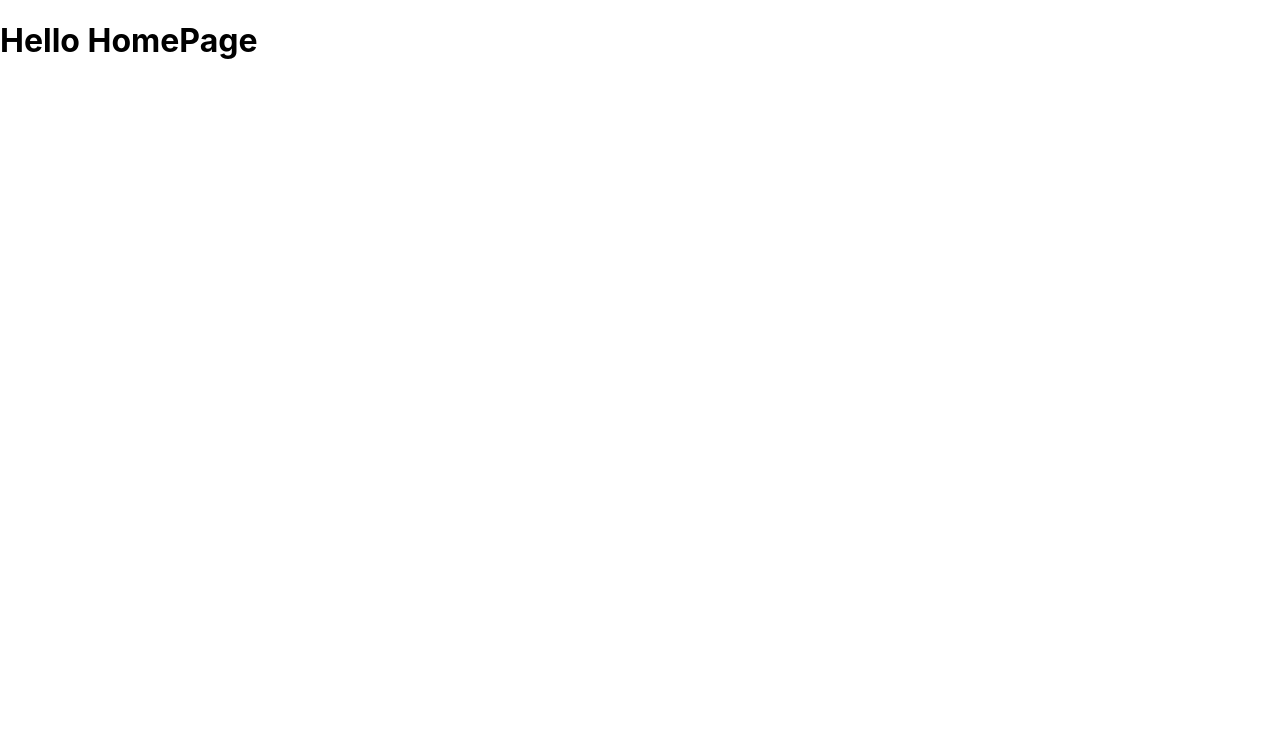
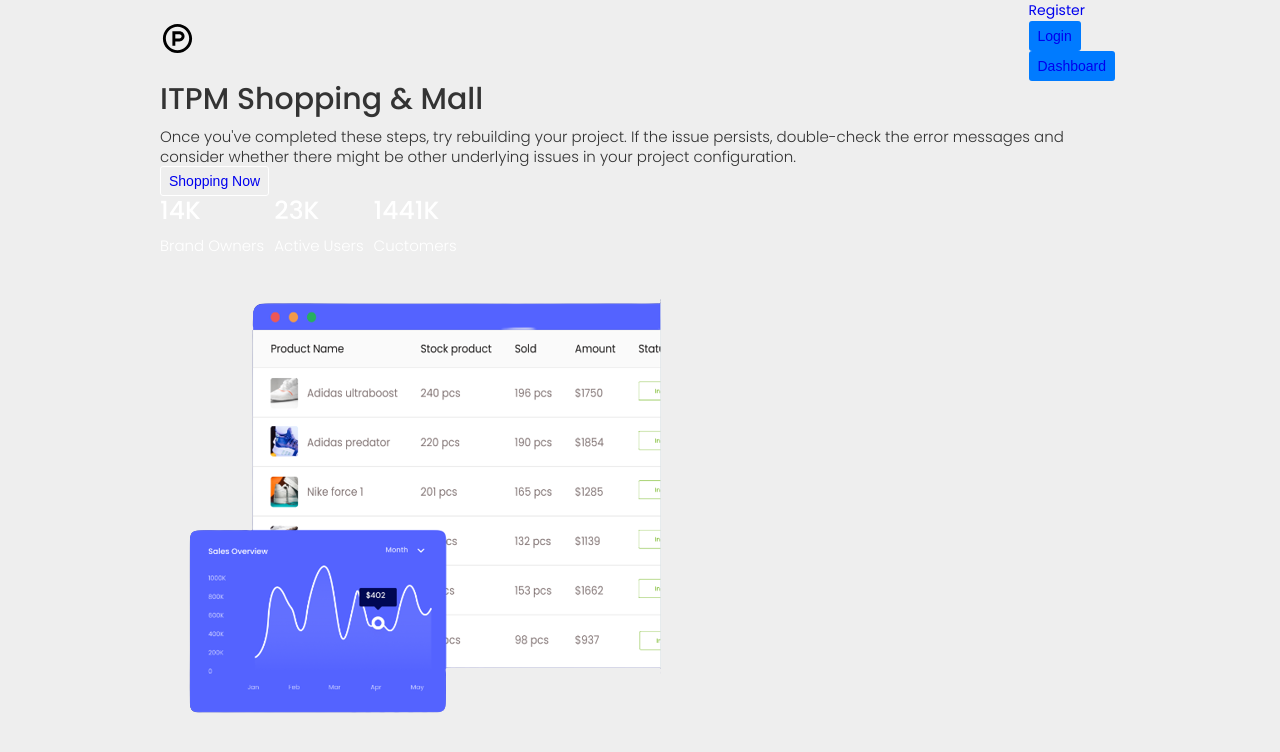
Before and after one commit to TroubleKavindu24/ShoppingMall, a React (Create React App) app in the folder frontend/: page / in a window 1280 px wide. Shown: the top 752 px of the page. Built offline with nearby package versions, Linux system fonts and the light colour scheme.

Commit message:
Home page setup

```diff
--- a/frontend/package.json
+++ b/frontend/package.json
@@ -7,8 +7,10 @@
     "@testing-library/jest-dom": "^5.17.0",
     "@testing-library/react": "^13.4.0",
     "@testing-library/user-event": "^13.5.0",
+    "node-sass": "^7.0.3",
     "react": "^18.2.0",
     "react-dom": "^18.2.0",
+    "react-icons": "^5.0.1",
     "react-redux": "^9.1.0",
     "react-router-dom": "^6.22.3",
     "react-scripts": "5.0.1",
@@ -37,5 +39,8 @@
       "last 1 firefox version",
       "last 1 safari version"
     ]
+  },
+  "devDependencies": {
+    "sass": "^1.72.0"
   }
 }
--- a/frontend/src/index.css
+++ b/frontend/src/index.css
@@ -1,13 +1,499 @@
-body {
-  margin: 0;
-  font-family: -apple-system, BlinkMacSystemFont, 'Segoe UI', 'Roboto', 'Oxygen',
-    'Ubuntu', 'Cantarell', 'Fira Sans', 'Droid Sans', 'Helvetica Neue',
-    sans-serif;
-  -webkit-font-smoothing: antialiased;
-  -moz-osx-font-smoothing: grayscale;
+@import url("https://fonts.googleapis.com/css2?family=Poppins:wght@100;200;300;400;500;600;700;800;900&display=swap");
+
+:root {
+  --nav-width: 68px;
+  --header-height: 45px;
+
+  --font-family: "Poppins", sans-serif;
+  --dark-blue: #0a1930;
+  --light-blue: #1f93ff;
+
+  --color-white: #fff;
+  --color-dark: #333;
+
+  --color-grey: #eee;
+  --box-shadow: 0 5px 15px rgba(0, 0, 0, 0.1);
+
+  --color-purple: #9d0191;
+  --color-orange: #ff7722;
+
+  --color-primary: #007bff;
+  --color-success: #28a745;
+  --color-danger: orangered;
 }
 
-code {
-  font-family: source-code-pro, Menlo, Monaco, Consolas, 'Courier New',
-    monospace;
+* {
+  margin: 0;
+  padding: 0;
+  box-sizing: border-box;
+  scroll-behavior: smooth;
 }
+
+html {
+  font-size: 10px;
+}
+
+body {
+  font-family: var(--font-family);
+  background: #eee;
+}
+
+section {
+  width: 100%;
+  padding: 4rem 0;
+}
+
+.container {
+  max-width: 1000px;
+  margin: 0 auto;
+  padding: 0 20px;
+}
+
+.--pad {
+  max-width: 100%;
+  margin: 0 auto;
+  padding: 0 20px;
+}
+
+.header {
+  padding-top: 2rem;
+}
+
+/* UTILITY CLASSES */
+
+/* Flex */
+.--flex-center {
+  display: flex;
+  justify-content: center;
+  align-items: center;
+}
+.--flex-start {
+  display: flex;
+  justify-content: flex-start;
+  align-items: flex-start;
+}
+.--flex-end {
+  display: flex;
+  justify-content: flex-end;
+  align-items: center;
+}
+.--flex-between {
+  display: flex;
+  justify-content: space-between;
+  align-items: center;
+}
+
+.--dir-column {
+  flex-direction: column;
+}
+
+.--flex-dir-column {
+  display: flex;
+}
+
+.--align-center {
+  display: flex;
+  align-items: center;
+}
+
+.--100vh {
+  height: 100vh;
+}
+
+.--mh-100vh {
+  min-height: 100vh;
+}
+
+/* Grid */
+.--grid-15 {
+  display: grid;
+  grid-template-columns: repeat(auto-fit, minmax(15rem, 1fr));
+  row-gap: 1rem;
+  column-gap: 1rem;
+}
+.--grid-25 {
+  display: grid;
+  grid-template-columns: repeat(auto-fit, minmax(24rem, 1fr));
+  row-gap: 1rem;
+  column-gap: 1rem;
+}
+
+/* Center All */
+.--center-all {
+  display: flex;
+  justify-content: center;
+  align-items: center;
+  flex-direction: column;
+  width: 100%;
+  margin: auto;
+  text-align: center;
+}
+
+/* Heading */
+h1,
+h2,
+h3,
+h4 {
+  font-weight: 500;
+  line-height: 1.2;
+  color: var(--color-dark);
+  margin-bottom: 1rem;
+}
+h1 {
+  font-size: 4rem;
+}
+h2 {
+  font-size: 3rem;
+}
+h3 {
+  font-size: 2.5rem;
+}
+h4 {
+  font-size: 2rem;
+}
+
+p {
+  font-size: 1.5rem;
+  font-weight: 300;
+  line-height: 1.3;
+  color: var(--color-dark);
+}
+.--text-xl {
+  font-size: 4.5rem;
+}
+.--text-lg {
+  font-size: 4rem;
+}
+
+.--text-md {
+  font-size: 3rem;
+}
+
+.--text-sm {
+  font-size: 1.2rem;
+  font-weight: 300;
+}
+
+.--text-p {
+  font-size: 1.5rem;
+  font-weight: 300;
+  line-height: 1.3;
+  color: var(--color-dark);
+}
+
+.--fw-bold {
+  font-weight: 600;
+}
+.--fw-thin {
+  font-weight: 200;
+}
+
+/* Text Color */
+.--text-light {
+  color: #fff;
+}
+
+.--color-primary {
+  color: #007bff;
+}
+.--color-danger {
+  color: orangered;
+}
+.--color-success {
+  color: #28a745;
+}
+
+.--color-white {
+  color: #fff;
+}
+.--color-dark {
+  color: #333;
+}
+
+/* Center Text */
+.--text-center {
+  text-align: center;
+}
+
+/* Card */
+.--card {
+  border: 1px solid transparent;
+  border-radius: 5px;
+  box-shadow: var(--box-shadow);
+  overflow: hidden;
+}
+
+/* Margin */
+.--m {
+  margin: 1rem;
+}
+.--ml {
+  margin-left: 1rem;
+}
+.--mr {
+  margin-right: 1rem;
+}
+
+.--mb {
+  margin-bottom: 1rem;
+}
+.--mt {
+  margin-top: 1rem;
+}
+
+.--my {
+  margin: 1rem 0;
+}
+.--mx {
+  margin: 0 1rem;
+}
+
+.--m2 {
+  margin: 2rem;
+}
+
+.--ml2 {
+  margin-left: 2rem;
+}
+.--mr2 {
+  margin-right: 2rem;
+}
+
+.--mb2 {
+  margin-bottom: 2rem;
+}
+
+.--my2 {
+  margin: 2rem 0;
+}
+
+.--mx2 {
+  margin: 0 2rem;
+}
+
+/* Padding */
+.--p {
+  padding: 1rem;
+}
+.--p2 {
+  padding: 2rem;
+}
+.--py {
+  padding: 1rem 0;
+}
+.--py2 {
+  padding: 2rem 0;
+}
+.--px {
+  padding: 0 1rem;
+}
+.--px2 {
+  padding: 0 2rem;
+}
+
+.--btn {
+  font-size: 1.6rem;
+  font-weight: 400;
+  padding: 6px 8px;
+  margin: 0 5px 0 0;
+  border: 1px solid transparent;
+  border-radius: 3px;
+  cursor: pointer;
+  display: flex;
+  justify-content: center;
+  align-items: center;
+  transition: all 0.3s;
+}
+
+.--btn:hover {
+  transform: translateY(-2px);
+}
+
+.--btn-lg {
+  padding: 8px 10px;
+}
+
+.--btn-block {
+  width: 100%;
+}
+
+.--btn-primary {
+  color: #fff;
+  background: #007bff;
+}
+.--btn-secondary {
+  color: #fff;
+  border: 1px solid #fff;
+  background: transparent;
+}
+.--btn-danger {
+  color: #fff;
+  background: orangered;
+}
+
+.--btn-success {
+  color: #fff;
+  background: #28a745;
+}
+
+/* Background */
+.--bg-light {
+  background: #fff;
+}
+.--bg-dark {
+  background: var(--color-dark);
+}
+.--bg-primary {
+  background: var(--color-primary);
+}
+.--bg-success {
+  background: var(--color-success);
+}
+.--bg-grey {
+  background: var(--color-grey);
+}
+
+.--form-control {
+  font-size: 1.6rem;
+  font-weight: 300;
+}
+
+.--form-control > * {
+  margin: 5px 0;
+}
+
+.--form-control input {
+  font-size: 1.6rem;
+  font-weight: 300;
+  padding: 8px 1rem;
+  border: 1px solid #777;
+  border-radius: 3px;
+  outline: none;
+  display: block;
+}
+.--form-control textarea {
+  font-size: 1.6rem;
+  font-weight: 300;
+  padding: 8px 1rem;
+  border: 1px solid #777;
+  border-radius: 3px;
+  outline: none;
+}
+.--form-control select {
+  font-size: 1.4rem;
+  font-weight: 400;
+  padding: 8px 1rem;
+  border: 1px solid #777;
+  border-radius: 3px;
+}
+
+.--form-control label {
+  font-size: 1.6rem;
+  font-weight: 400;
+  display: inline-block;
+  min-width: 7rem;
+  color: var(--color-dark);
+  margin-right: 1rem;
+}
+
+@media screen and (max-width: 600px) {
+  .--flex-dir-column {
+    flex-direction: column;
+  }
+}
+
+.--block {
+  display: block;
+}
+.--inline-block {
+  display: inline-block;
+}
+
+.--width-100 {
+  width: 100%;
+}
+
+.--width-500px {
+  width: 500px;
+}
+
+.--line {
+  position: relative;
+}
+.--line::after {
+  content: "";
+  position: absolute;
+  left: 50%;
+  bottom: -5px;
+  transform: translateX(-50%);
+  width: 5rem;
+  height: 3px;
+  margin-bottom: 1rem;
+
+  background: rgb(217, 8, 170);
+  background: linear-gradient(
+    135deg,
+    rgba(163, 1, 191, 1) 44%,
+    rgba(217, 8, 170, 1) 57%
+  );
+}
+
+.--list-style-none {
+  list-style: none;
+}
+
+.--profile-img {
+  width: 6rem;
+  height: 6rem;
+  border: 1px solid #ccc;
+  border-radius: 50%;
+}
+
+a {
+  font-size: 1.4rem;
+  /* color: var(--dark-blue); */
+  text-decoration: none;
+  transition: all 0.2s;
+}
+
+ul {
+  list-style: none;
+}
+
+a:hover {
+  /* color: var(--color-dark); */
+  font-size: 1.5rem;
+}
+
+.ql-editor {
+  min-height: 200px;
+}
+
+.pagination {
+  list-style: none;
+  display: flex;
+  justify-content: center;
+  align-items: center;
+  margin: 2rem 0;
+  font-size: 1rem;
+}
+
+.pagination .page-num {
+  padding: 5px 10px;
+  cursor: pointer;
+  border-radius: 3px;
+  font-weight: normal;
+  color: #333;
+  border: 1px solid #333;
+  margin: 2px;
+}
+
+.pagination .page-num:hover {
+  color: #fff;
+  background-color: var(--light-blue);
+}
+.activePage {
+  color: #fff;
+  background-color: var(--light-blue);
+  height: 100%;
+}
--- a/frontend/src/pages/Home/Home.js
+++ b/frontend/src/pages/Home/Home.js
@@ -1,11 +1,67 @@
-import React from 'react'
+import React from 'react';
+//import './Home.scss';
+import { RiProductHuntLine } from "react-icons/ri";
+import { Link } from 'react-router-dom';
+import heroImg from "../../assets/inv-img.png"
 
 const Home = () => {
   return (
-    <div>
-        <h1>Hello HomePage</h1>
+    <div className='home'>
+        <nav className='container --flex-between'>
+            <div className='logo'>
+                <RiProductHuntLine size={35} />
+            </div>
+            <ul className='home-links'>
+                <li>
+                    <Link to="/register">Register</Link>
+                </li>
+                <li>
+                    <button className='--btn --btn-primary'>
+                        <Link to="/login">Login</Link>
+                    </button>
+                </li>
+                <li>
+                    <button className='--btn --btn-primary'>
+                        <Link to="/dashboard">Dashboard</Link>
+                    </button>
+                </li>
+            </ul>
+        </nav>
+        {/*HERO SECTION*/}
+        <section className='container hero'>
+            <div className='hero-text'>
+                <h2>
+                    ITPM Shopping { "&" } Mall
+                </h2>
+                <p>
+                    Once you've completed these steps, try rebuilding your project. If the issue persists, double-check the error messages and consider whether there might be other underlying issues in your project configuration.
+                </p>
+                <div className='hero-buttons'>
+                    <button className='--btn --btn-secondary'>
+                        <Link to="/dashboard">Shopping Now</Link>
+                    </button>
+                </div>
+                <div className='--flex-start'>
+                    <NumberText num="14K" text="Brand Owners"/>
+                    <NumberText num="23K" text="Active Users"/>
+                    <NumberText num="1441K" text="Cuctomers"/>
+                </div>
+            </div>
+            <div className='hero-image'>
+                <img src={heroImg} alt='Inventory'/>
+            </div>
+        </section>
     </div>
-  )
-}
+  );
+};
+
+const NumberText = ({num, text}) => {
+    return (
+        <div className='--mr'>
+            <h3 className='--color-white'>{num}</h3>
+            <p className='--color-white'>{text}</p>
+        </div>
+    )
+};
 
 export default Home
--- /dev/null
+++ b/frontend/src/pages/Home/Home.scss
@@ -0,0 +1,69 @@
+.home {
+    background-color: #030b6b;
+    min-height: 100vh;
+
+    & nav {
+      padding-top: 1.5rem;
+      padding-bottom: 1.5rem;
+      color: #fff;
+      & > .logo {
+        color: #fff;
+      }
+    }
+  }
+  .home-links {
+    display: flex;
+    justify-content: center;
+    align-items: center;
+    & li a {
+      color: #fff;
+    }
+    & > * {
+      margin-left: 1rem;
+      color: #fff;
+    }
+  }
+
+  .hero {
+    display: flex;
+    justify-content: center;
+    align-items: center;
+  }
+
+  .hero-text {
+    width: 50%;
+    & > * {
+      color: #fff;
+      margin-bottom: 2rem;
+    }
+    & > h2 span {
+      display: block;
+    }
+    & .hero-buttons a {
+      color: #fff;
+    }
+  }
+  .hero-image {
+    width: 50%;
+  }
+  @media screen and (max-width: 600px) {
+    .hero {
+      flex-direction: column;
+    }
+
+    .hero-text {
+      display: flex;
+      justify-content: center;
+      align-items: center;
+      flex-direction: column;
+      width: 100%;
+      margin: auto;
+      text-align: center;
+    }
+    .hero-image {
+      width: 100%;
+      &img {
+        width: 100%;
+      }
+    }
+  }
```
Also changed, not shown: 1 other file (tests, documents, lock files or other folders).
